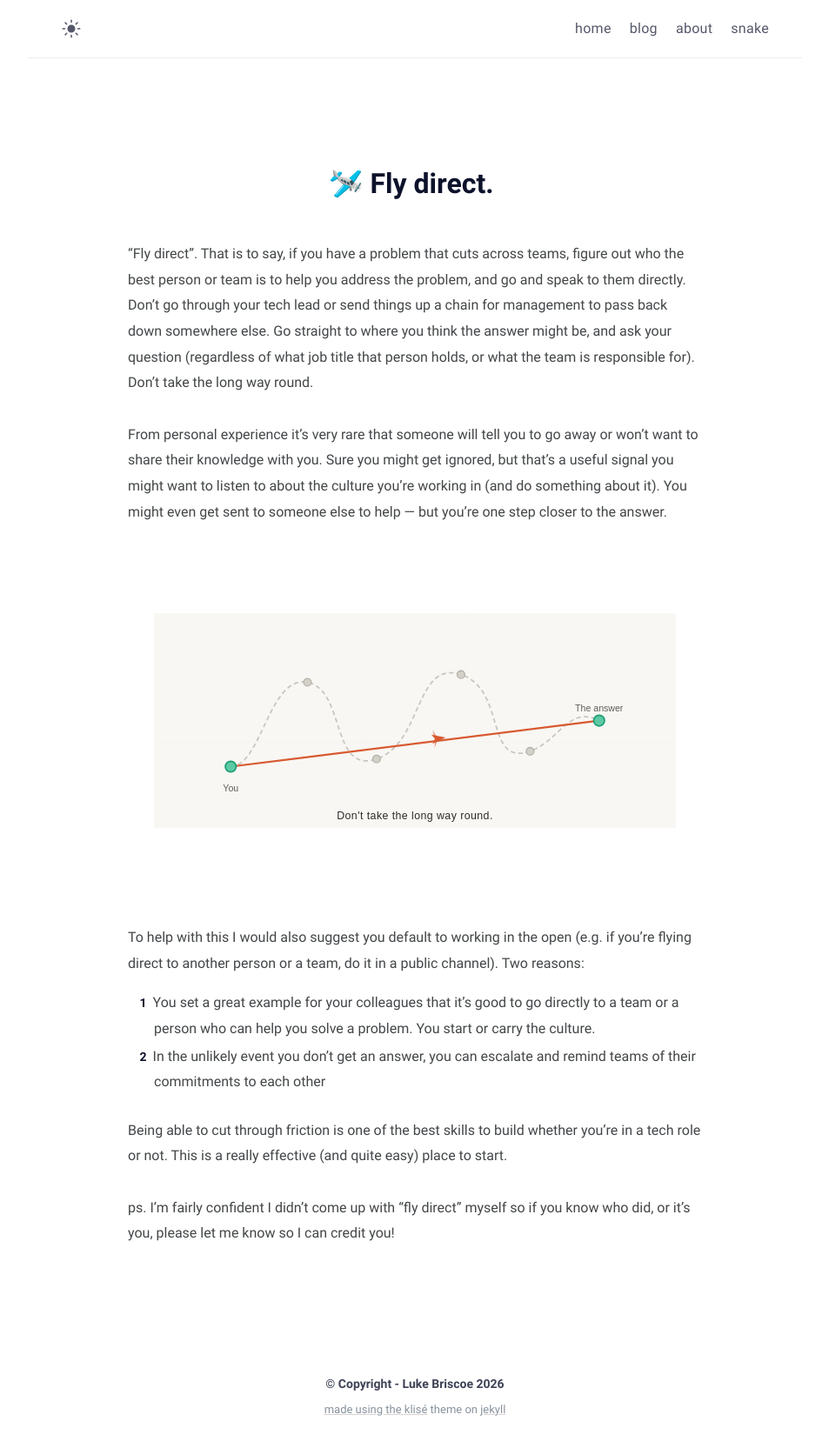
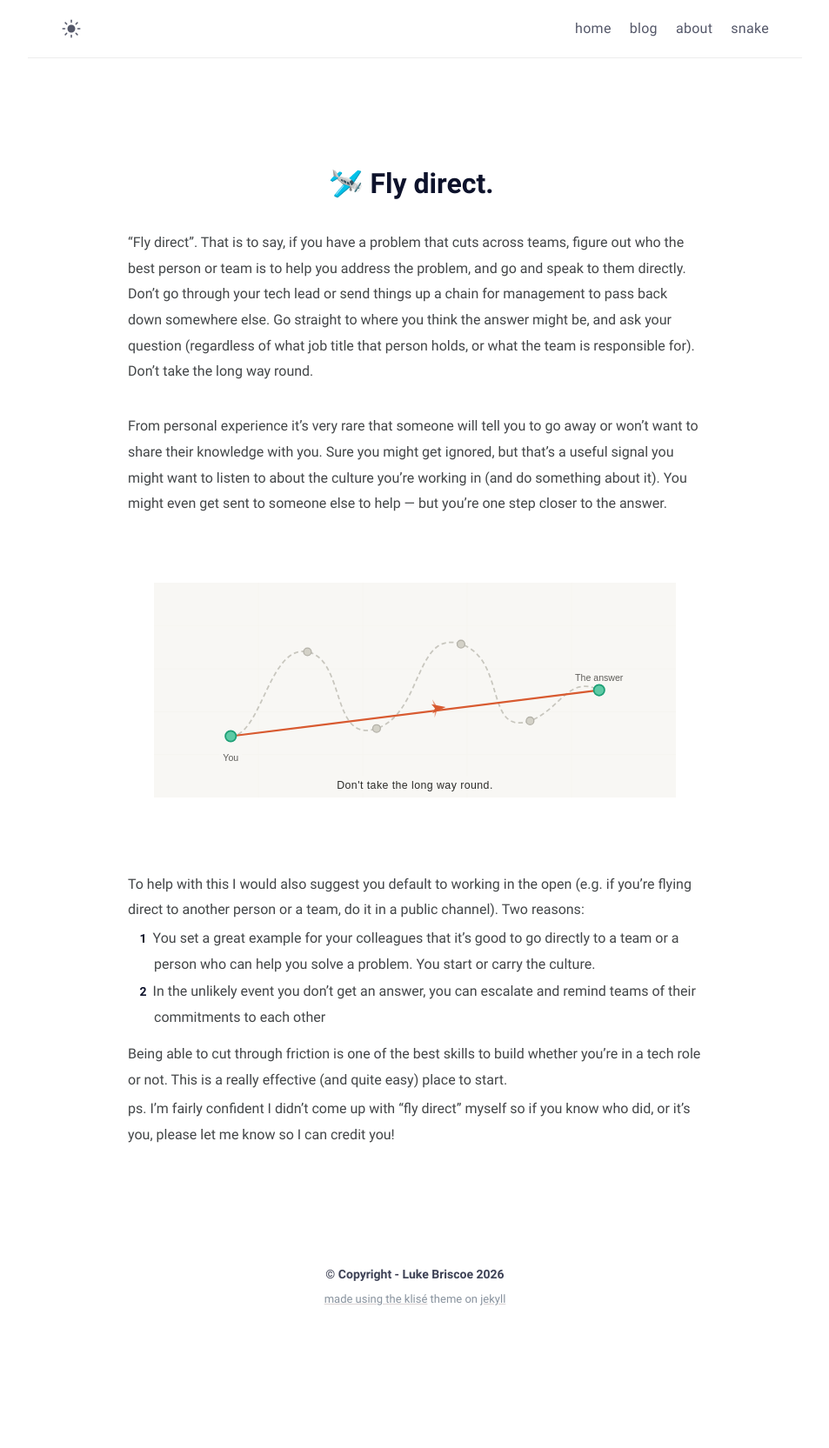
Before and after one commit to lukebriscoe/lukebriscoe.github.io, a Jekyll site: the page built from _posts/2026-03-29-fly-direct.md, in a window 1280 px wide. Shown: the whole page at 87% size, without its empty margins (163-1116 px from the left). Built offline with Jekyll 4.4.1, drawn with Linux system fonts in a browser that asks for light colours; after the commit the page ends 1538 px from its top, so only the background shows below that.

Commit message:
few tweaks to content

```diff
--- a/_posts/2026-03-29-fly-direct.md
+++ b/_posts/2026-03-29-fly-direct.md
@@ -4,9 +4,9 @@ title: "🛩️ Fly direct"
 subtitle: "Sidestep friction and go straight to source"
 date: 2026-03-29 09:30:00 +0100
 ---
-“Fly direct”. That is to say, if you have a problem that cuts across teams, figure out who the best person or team is to help you address the problem, and go and speak to them directly. Don’t go through your tech lead or send things up a chain for management to pass back down somewhere else. Go straight to where you think the answer might be, and ask your question (regardless of what job title that person holds, or what the team is responsible for). Don’t take the long way round.
+“Fly direct”. That is to say, if you have a problem that cuts across teams, figure out who the best person or team is to help you address the problem, and go and speak to them directly. Don’t go through your tech lead or send things up a chain for management to pass back down somewhere else. Go straight to where you think the answer might be, and ask your question (regardless of what job title that person holds, or what the team is responsible for). Don’t take the long way round. <br>
 
-From personal experience it’s very rare that someone will tell you to go away or won’t want to share their knowledge with you. Sure you might get ignored, but that’s a useful signal you might want to listen to about the culture you’re working in (and do something about it). You might even get sent to someone else to help — but you’re one step closer to the answer.
+<br> From personal experience it’s very rare that someone will tell you to go away or won’t want to share their knowledge with you. Sure you might get ignored, but that’s a useful signal you might want to listen to about the culture you’re working in (and do something about it). You might even get sent to someone else to help — but you’re one step closer to the answer.
 <p align="center">
   <img width="600" height="400" src="https://raw.githubusercontent.com/lukebriscoe/lukebriscoe.github.io/e8a04ecde608e7bb05543ccd66f8b6b458cdea57/assets/img/fly_direct_blog_header.svg">
 </p>
--- a/_sass/klise/_post.scss
+++ b/_sass/klise/_post.scss
@@ -110,8 +110,8 @@
 
   > p {
     margin: 0;
-    padding-top: $spacing-full - 15;
-    padding-bottom: $spacing-full - 15;
+    padding-top: $spacing-full - 28;
+    padding-bottom: $spacing-full - 28;
   }
 
   ul.task-list {
```
Also changed, not shown: 5 other files.
